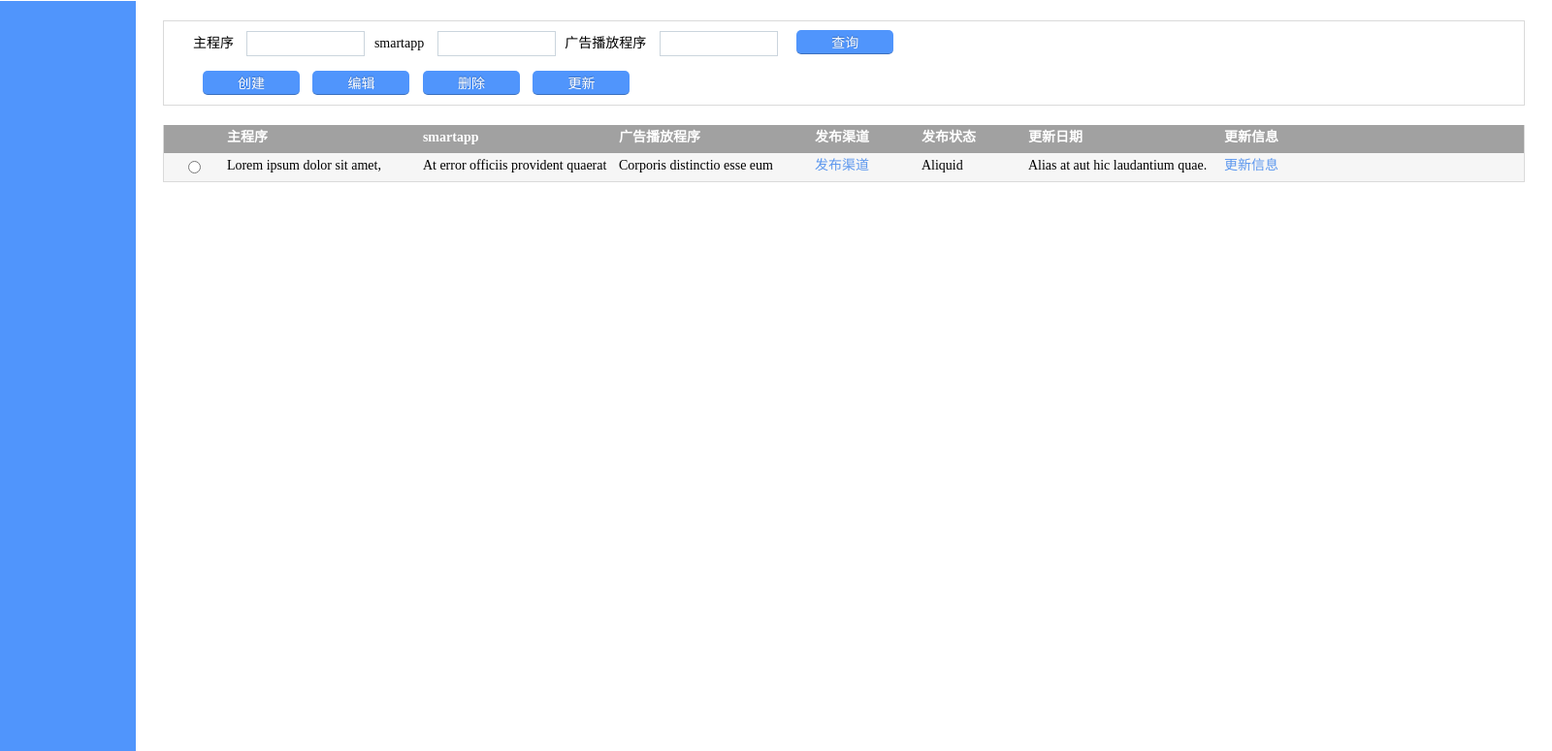
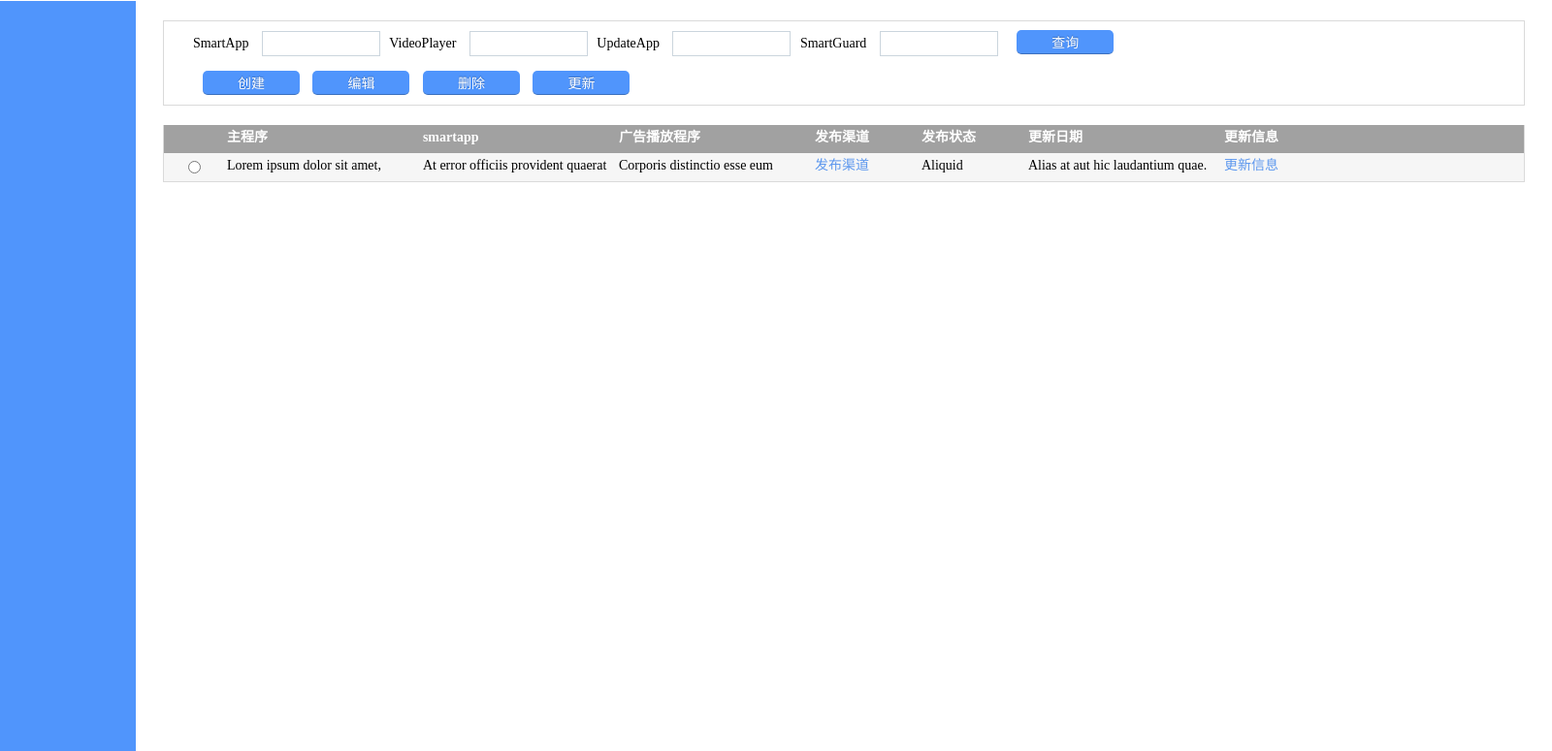
Before and after one commit to lilinchun1/gas_station_erp, a PHP site: page /qdAdmin/Tpl/management/verup.html in a window 1600 px wide. Shown: the top 775 px of the page at 97% size. Run offline with PHP 8.4, Linux system fonts and the light colour scheme.

Commit message:
713 shangwu

```diff
--- a/Public/sass/configuration.scss
+++ b/Public/sass/configuration.scss
@@ -9,8 +9,8 @@ $container-left-width:140px;  //container 左边栏宽度
 $font-n-color:#767676; //默认文字颜色
 $font-h-color:#5c97ee; //默认hover文字颜色
 $bg-color:#f6f6f6;
-/*$min-width-kuang:1480px;*/
-$min-width-kuang:1600px;
+$min-width-kuang:1480px;
+/*$min-width-kuang:1600px;*/
 $min-width-kuang2:750px;
 $color-main:#2a70d8; //主配色
 $heiti:"SimHei";
--- a/Tpl/management/verup.html
+++ b/Tpl/management/verup.html
@@ -133,12 +133,14 @@
                     <div class="role-inquire channel-index-btns">
                         <form action="" method="post">
                             <p>
-                                <label for="channel-org-name" class="">主程序</label>
+                                <label for="channel-org-name" class="">SmartApp</label>
                                 <input type="text" name="rule_no_sel" id="channel-org-name" class="input-org-info"/>
-                                <label for="maintain-create-people" class="">smartapp</label>
+                                <label for="maintain-create-people" class="">VideoPlayer</label>
                                 <input type="text" name="createuser_sel" id="maintain-create-people"
                                        class="input-org-info"/>
-                                <label for="maintain-create-date" class="">广告播放程序</label>
+                                <label for="maintain-create-date" class="">UpdateApp</label>
+                                <input type="text" name="rule_no_sel" id="maintain-create-date" class="input-org-info"/>
+                                <label for="maintain-create-date" class="">SmartGuard</label>
                                 <input type="text" name="rule_no_sel" id="maintain-create-date" class="input-org-info"/>
                                 <button type="submit" name="select" class="role-control-btn">查询</button>
                             </p>
--- a/Tpl/statistics/statistics_1.html
+++ b/Tpl/statistics/statistics_1.html
@@ -79,7 +79,7 @@
                     <div class="list-wrap-statistics">
                         <div class="role-table">
                             <div class="data-log">
-                                <h3>用户接入量明细<input type="submit" class="role-control-btn" value="导出" /></h3>
+                                <h3>用户接入量明细<input type="submit" class="role-control-btn fr" value="导出" /></h3>
 
                             </div>
                             <ul class="statistics-list">
```
Also changed, not shown: Tpl/channel/channel_index.html (+4 -4 lines), Tpl/channel/device_index.html (+8 -8 lines), Public/css/configuration.css, 6 other files.
